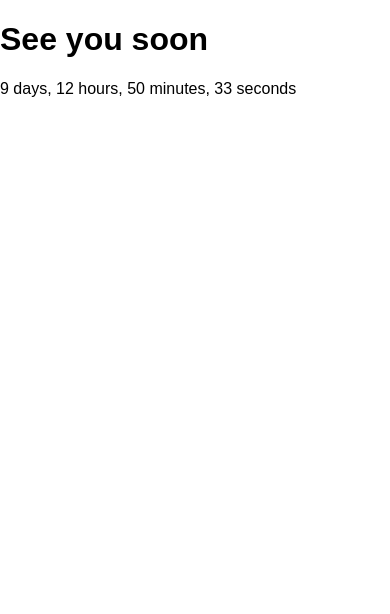
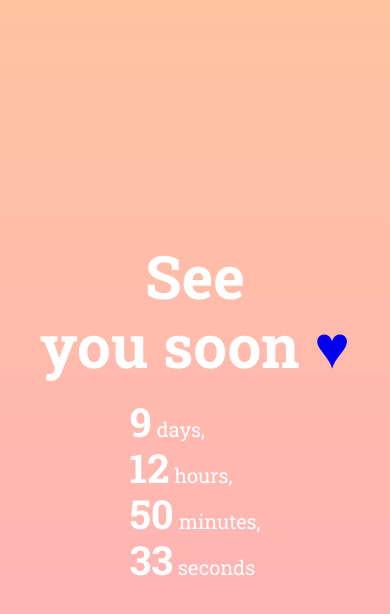
Before and after one commit to Nargonath/see-you-soon, a React app: page / in a window 390 px wide. Built offline with nearby package versions, Linux system fonts and the light colour scheme.

Commit message:
Styling and responsive. Added link to heart

```diff
--- a/public/index.html
+++ b/public/index.html
@@ -19,6 +19,8 @@
       work correctly both with client-side routing and a non-root public URL.
       Learn how to configure a non-root public URL by running `npm run build`.
     -->
+    <link href="https://fonts.googleapis.com/css?family=Roboto+Slab:400,700" rel="stylesheet">
+
     <title>React App</title>
   </head>
   <body>
--- /dev/null
+++ b/src/components/DisplayTime/Numbers.js
@@ -0,0 +1,6 @@
+import styled from 'styled-components';
+
+export default styled.span`
+  font-weight: bold;
+  font-size: 4rem;
+`;
--- /dev/null
+++ b/src/components/DisplayTime/TimeString.js
@@ -0,0 +1,7 @@
+import styled from 'styled-components';
+
+export default styled.p`
+  font-size: 2rem;
+
+  color: white;
+`;
--- a/src/components/DisplayTime/index.js
+++ b/src/components/DisplayTime/index.js
@@ -1,11 +1,16 @@
 import React from 'react';
 import { number } from 'prop-types';
 
+import Numbers from './Numbers';
+import TimeString from './TimeString';
+import TabletBr from 'components/TabletBr';
+
 function DisplayTime({ days, hours, minutes, seconds }) {
   return (
-    <p>
-      {days} days, {hours} hours, {minutes} minutes, {seconds} seconds
-    </p>
+    <TimeString>
+      <Numbers>{days}</Numbers> days,<TabletBr /> <Numbers>{hours}</Numbers> hours,<TabletBr />{' '}
+      <Numbers>{minutes}</Numbers> minutes,<TabletBr /> <Numbers>{seconds}</Numbers> seconds
+    </TimeString>
   );
 }
 
--- /dev/null
+++ b/src/components/TabletBr/index.js
@@ -0,0 +1,9 @@
+import styled from 'styled-components';
+
+import { media } from 'styles';
+
+export default styled.br`
+  ${media.tablet`
+    display: none;
+  `};
+`;
--- a/src/index.css
+++ b/src/index.css
@@ -1,5 +1,10 @@
-body {
-  margin: 0;
-  padding: 0;
-  font-family: sans-serif;
+html {
+  font-size: 16px;
+  font-family: 'Roboto Slab', serif;
 }
+
+@media screen and (max-width: 768px) {
+  html {
+    font-size: 10px;
+  }
+}
--- /dev/null
+++ b/src/scenes/Home/Container.js
@@ -0,0 +1,17 @@
+import styled from 'styled-components';
+
+import { media } from 'styles';
+
+export default styled.div`
+  width: 100%;
+  height: 100vh;
+  box-sizing: border-box;
+  padding: 1rem;
+
+  display: flex;
+  flex-flow: column;
+  align-items: center;
+  justify-content: center;
+
+  background-image: linear-gradient(to bottom, #ffc3a0 0%, #ffafbd 100%);
+`;
--- /dev/null
+++ b/src/scenes/Home/MusicLink.js
@@ -0,0 +1,11 @@
+import styled from 'styled-components';
+
+export default styled.a`
+  text-decoration: none;
+
+  &:focus,
+  &:visited,
+  &:hover {
+    color: inherit;
+  }
+`;
--- /dev/null
+++ b/src/scenes/Home/Title.js
@@ -0,0 +1,10 @@
+import styled from 'styled-components';
+
+export default styled.h1`
+  font-weight: bold;
+  font-size: 6rem;
+  margin: 0;
+  text-align: center;
+
+  color: white;
+`;
--- a/src/scenes/Home/index.js
+++ b/src/scenes/Home/index.js
@@ -1,15 +1,24 @@
 import React from 'react';
 
 import Timer from 'components/Timer';
+import Container from './Container';
+import Title from './Title';
+import MusicLink from './MusicLink';
+import TabletBr from 'components/TabletBr';
 
 function Home() {
   const endDate = new Date('2017-09-20T08:00:00.000Z');
 
   return (
-    <div>
-      <h1>See you soon</h1>
+    <Container>
+      <Title>
+        See <TabletBr />you soon{' '}
+        <MusicLink href="https://www.youtube.com/watch?v=TazHNpt6OTo" target="_blank">
+          &hearts;
+        </MusicLink>
+      </Title>
       <Timer endDate={endDate} />
-    </div>
+    </Container>
   );
 }
 
--- /dev/null
+++ b/src/styles/index.js
@@ -0,0 +1 @@
+export * from './responsive';
--- /dev/null
+++ b/src/styles/responsive.js
@@ -0,0 +1,18 @@
+import { css } from 'styled-components';
+
+const sizes = {
+  big: 1600,
+  desktop: 1024,
+  laptop: 768,
+  tablet: 430,
+};
+
+// taken from: https://github.com/styled-components/styled-components/blob/master/docs/tips-and-tricks.md#media-templates
+export const media = Object.keys(sizes).reduce((acc, label) => {
+  // use em in breakpoints to work properly cross-browser and support users
+  // changing their browsers font-size: https://zellwk.com/blog/media-query-units/
+  const emSize = sizes[label] / 16;
+  acc[label] = (...args) => css`@media (min-width: ${emSize}em) {${css(...args)};}`;
+
+  return acc;
+}, {});
```
